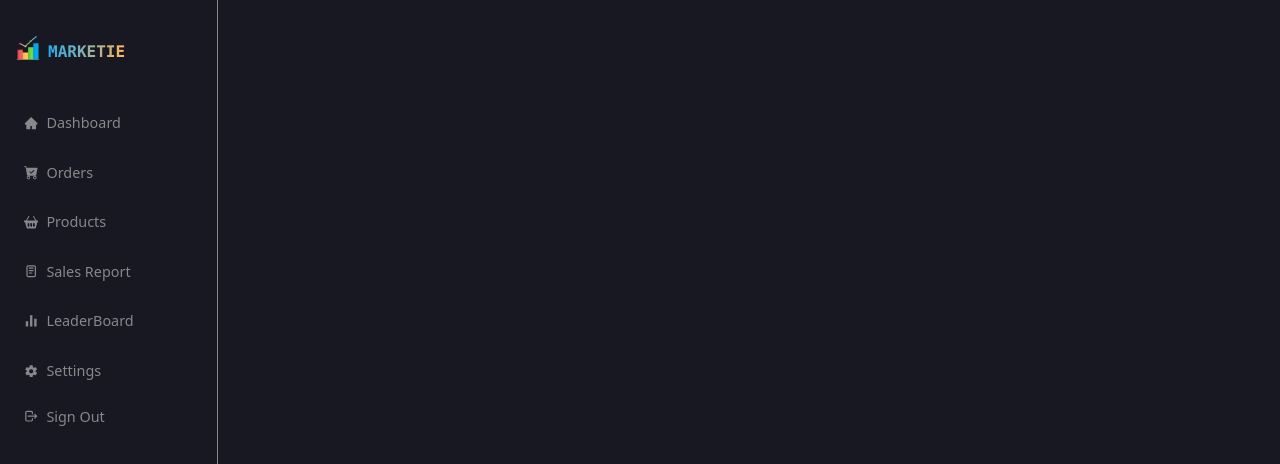
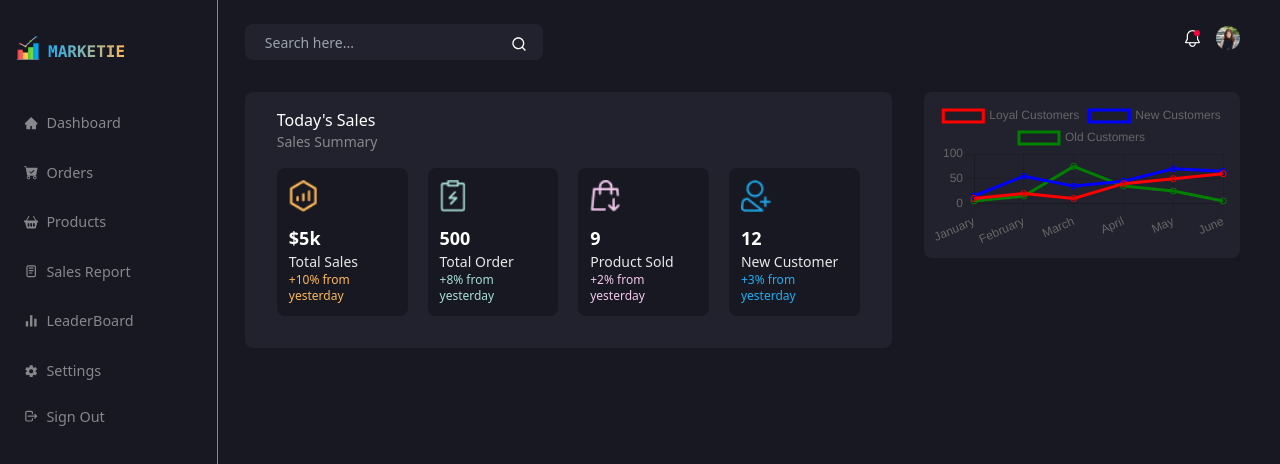
Before and after one commit to kayodeolowo/sales-dashboard, a React (Create React App) app: page / in a window 1280 px wide. Shown: the top 464 px of the page. Built offline with nearby package versions, Linux system fonts and the light colour scheme.

Commit message:
background color

```diff
--- a/src/App.js
+++ b/src/App.js
@@ -17,6 +17,7 @@ function App() {
 
                 <div className='w-full'>
                     <Routes>
+                    <Route path="/" element={<Home/>} />
                         <Route path="/dashboard" element={<Home/>} />
                         <Route path="/orders" element={<Orders/>} />
                         <Route path="/products" element={<Products/>} />
--- a/src/Pages/Home.jsx
+++ b/src/Pages/Home.jsx
@@ -7,7 +7,7 @@ import LineChart from '../components/LineChart';
 
 const Home = () => {
   return (
-    <div>
+    <div className='bg-black'>
       <DashboardContainer>
         <NavContainer>
           <Navbar />
--- a/src/index.css
+++ b/src/index.css
@@ -1,3 +1,8 @@
 @tailwind base;
 @tailwind components;
 @tailwind utilities;
+
+
+body{
+    background-color: #171821;
+}
```
